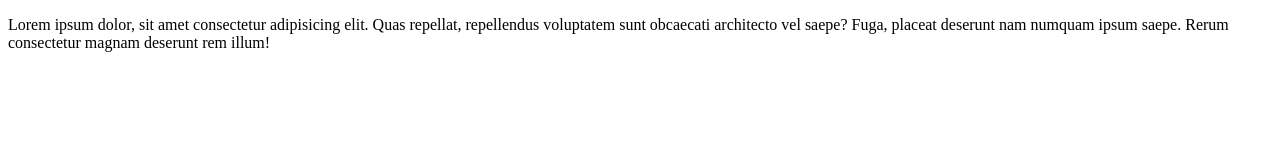
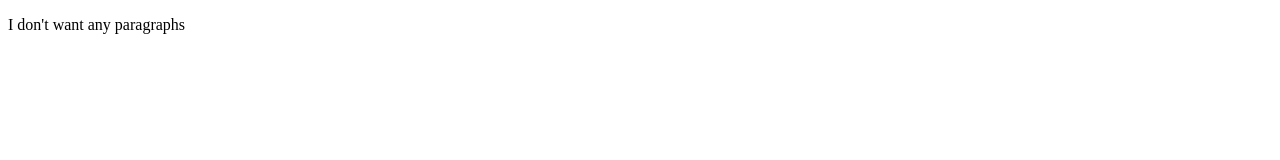
Before and after one commit to RidaAdil14/class5, a plain HTML site: page index.html in a window 1280 px wide. Drawn offline with Linux system fonts and the light colour scheme.

Commit message:
no paragraphs

```diff
--- a/index.html
+++ b/index.html
@@ -10,9 +10,6 @@
 <body>
 
 
-    <p>Lorem ipsum dolor, sit amet consectetur adipisicing elit. Quas repellat, repellendus voluptatem sunt obcaecati
-        architecto vel saepe? Fuga, placeat deserunt nam numquam ipsum saepe. Rerum consectetur magnam deserunt rem
-        illum!</p>
+    <p>I don't want any paragraphs</p>
 </body>
-
 </html>
```
